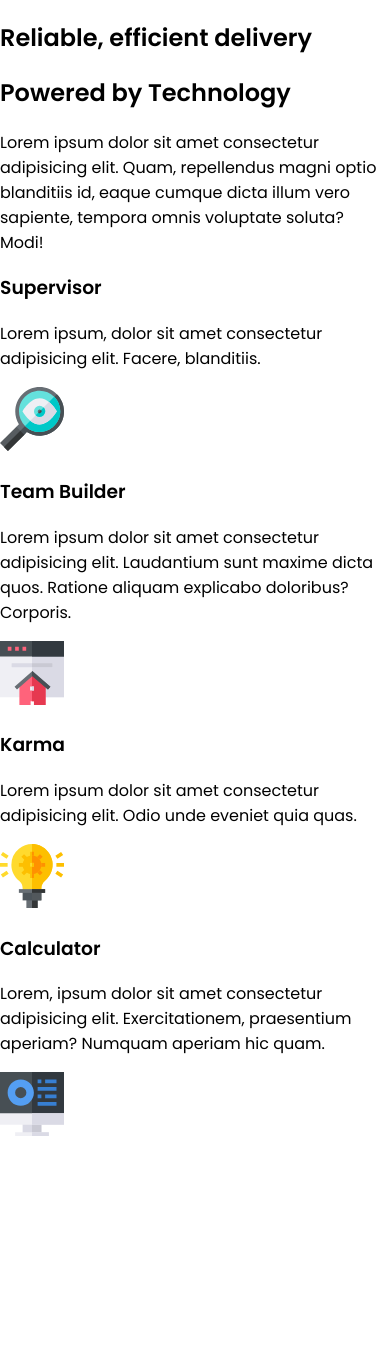
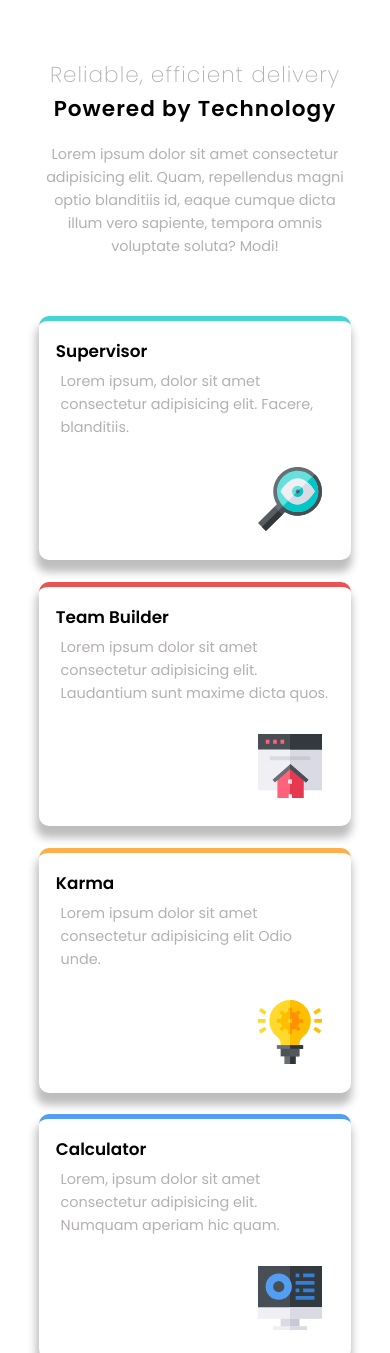
Before and after one commit to robb52/four-card, a plain HTML site: page index.html in a window 390 px wide. Shown: the top 1353 px of the page. Before the commit the page ends 1143 px from the top, so only its background shows below. Drawn offline with Linux system fonts and the light colour scheme.

Commit message:
Finished design for small screens

```diff
--- a/css/style.css
+++ b/css/style.css
@@ -7,4 +7,82 @@
 body {
   margin: 0;
   font-family: 'Poppins', sans-serif;
+  font-size: .90rem;
+  line-height: 1.6;
 }
+
+section {
+  margin: 0 auto;
+  width: 80%;
+  height: 100vh;
+}
+
+h2,
+h3,
+p {
+  margin: 0;
+}
+
+h3 {
+  padding: 1em;
+  padding-bottom: .3em;
+}
+
+p,
+.title {
+  color: rgb(180, 176, 176);
+}
+
+.hero {
+  padding: 4em 0;
+  text-align: center;
+}
+
+.title,
+.sub-title {
+  letter-spacing: 1px;
+}
+
+.title {
+  font-weight: 200;
+}
+
+.sub-title {
+  margin-bottom: .75em;
+}
+
+.card {
+  box-shadow: -1px 10px 9px 2px rgba(0,0,0,0.26);
+  border-radius: 10px;
+  margin-bottom: 1.5em;
+}
+
+.cards {
+ display: flex;
+ flex-direction: column;
+}
+
+.supervisor {
+  border-top: 5px hsl(180, 62%, 55%) solid;
+}
+
+.team-builder {
+  border-top: 5px hsl(0, 78%, 62%) solid;
+}
+
+.karma {
+  border-top: 5px hsl(34, 97%, 64%) solid;
+}
+
+.calc {
+  border-top: 5px hsl(212, 86%, 64%) solid;
+}
+
+.card-info {
+  padding: 0 1.5em;
+}
+
+.icon-img {
+  margin: 2em;
+  float: right;
+}
--- a/index.html
+++ b/index.html
@@ -24,34 +24,40 @@
       </div>
 
       <div class="cards">
-        <div class="supervisor">
+        <div class="card supervisor">
           <h3>Supervisor</h3>
-          <p>Lorem ipsum, dolor sit amet consectetur adipisicing elit.
-            Facere, blanditiis.</p>
-          <img src="images/icon-supervisor.svg" alt="">
+          <p class="card-info">
+            Lorem ipsum, dolor sit amet consectetur adipisicing elit.
+            Facere, blanditiis.
+          </p>
+          <img src="images/icon-supervisor.svg" alt="" class="icon-img">
         </div>
 
-        <div class="team-builder">
+        <div class="card team-builder">
           <h3>Team Builder</h3>
-          <p>Lorem ipsum dolor sit amet consectetur adipisicing elit.
-            Laudantium sunt maxime dicta quos. Ratione aliquam explicabo
-            doloribus? Corporis.
+          <p class="card-info">
+            Lorem ipsum dolor sit amet consectetur adipisicing elit.
+            Laudantium sunt maxime dicta quos.
           </p>
-          <img src="images/icon-team-builder.svg" alt="">
+          <img src="images/icon-team-builder.svg" alt="" class="icon-img">
         </div>
 
-        <div class="karma">
+        <div class="card karma">
           <h3>Karma</h3>
-          <p>Lorem ipsum dolor sit amet consectetur adipisicing elit.
-            Odio unde eveniet quia quas.</p>
-          <img src="images/icon-karma.svg" alt="">
+          <p class="card-info">
+            Lorem ipsum dolor sit amet consectetur adipisicing elit
+            Odio unde.
+          </p>
+          <img src="images/icon-karma.svg" alt="" class="icon-img">
         </div>
 
-        <div class="calc">
+        <div class="card calc">
           <h3>Calculator</h3>
-          <p>Lorem, ipsum dolor sit amet consectetur adipisicing elit. Exercitationem,
-            praesentium aperiam? Numquam aperiam hic quam.</p>
-          <img src="images/icon-calculator.svg" alt="">
+          <p class="card-info">
+            Lorem, ipsum dolor sit amet consectetur adipisicing elit.
+            Numquam aperiam hic quam.
+          </p>
+          <img src="images/icon-calculator.svg" alt="" class="icon-img">
         </div>
       </div>
 
```
Also changed, not shown: images/favicon-32x32.png (deleted).
